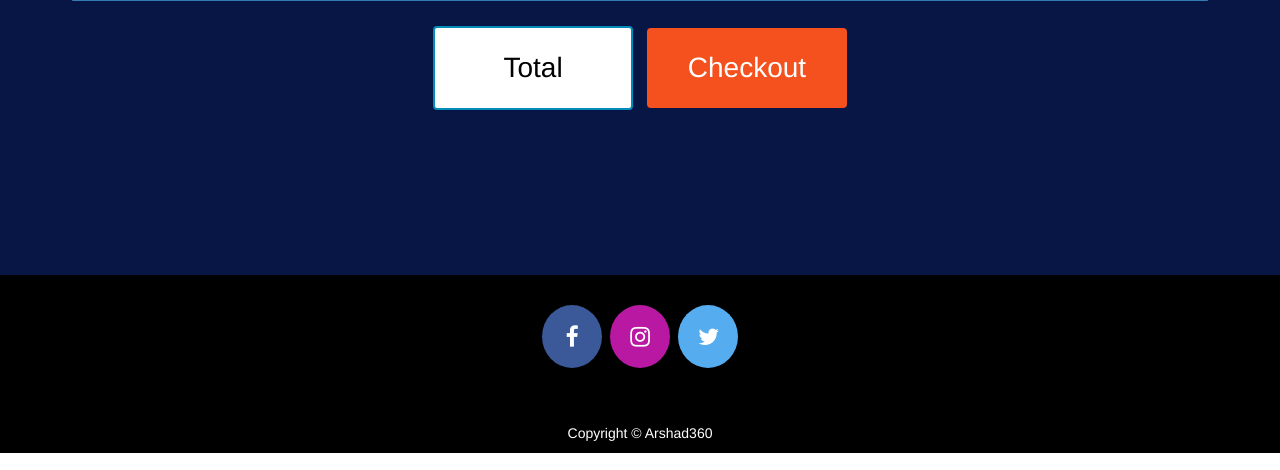
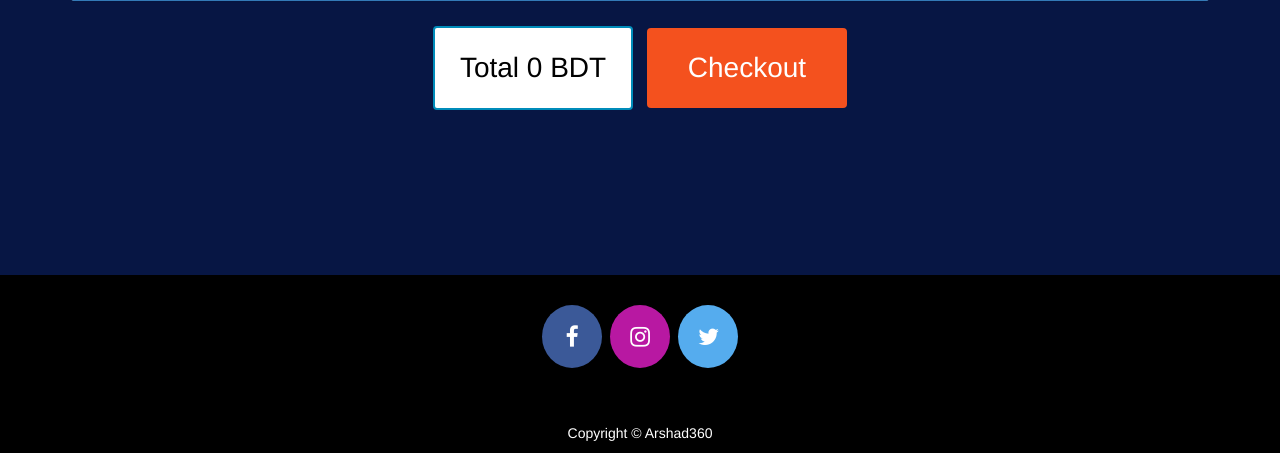
Before and after one commit to Arshad360/Group09, a Django app: page /cart in a window 1280 px wide. Shown: the part 330-800 px from the top of the page. Run offline with Django 3.2, Linux system fonts and the light colour scheme; some libraries are stand-ins or nearby versions.

Commit message:
Enhancement #22 : Total product amount added
Now, the customer can see the total price of the products added in the cart.

```diff
--- a/Code/Easy_Shopify/Templates/Easy_Shopify_app/cart.html
+++ b/Code/Easy_Shopify/Templates/Easy_Shopify_app/cart.html
@@ -94,7 +94,7 @@
     </div>
 </div>
 <div style="text-align: center;">
-  <button class="button button2">Total </button>
+  <button class="button button2">Total {{total}} BDT  </button>
   <button class="button" ><span>Checkout </span></button>
 </div>
 <br><br><br><br>
```
